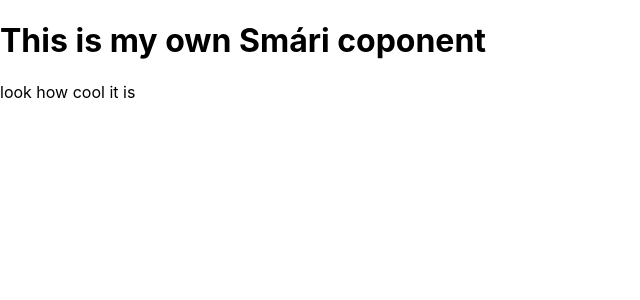
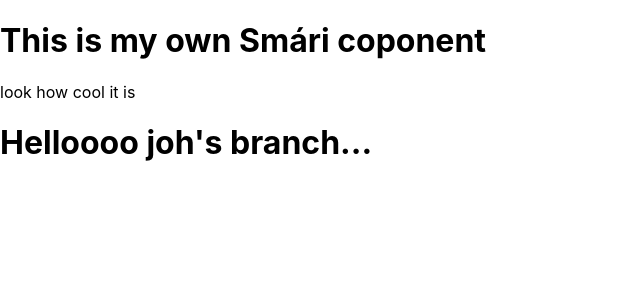
Before and after one commit to vefthroun-2020/branches, a React (Create React App) app: page / in a window 1280 px wide. Shown: the top 300 px of the page, without its empty margins (0-640 px from the left). Built offline with nearby package versions, Linux system fonts and the light colour scheme.

Commit message:
some messageeee

```diff
--- a/src/App.js
+++ b/src/App.js
@@ -1,9 +1,11 @@
 import Smari from './components/Smari';
+import Johann from './components/Johann';
 
 function App() {
   return (
     <div>
       <Smari />
+      <Johann />
     </div>
   );
 }
--- /dev/null
+++ b/src/components/Johann.js
@@ -0,0 +1,9 @@
+import React from 'react';
+
+function Johann() {
+  return (
+    <h1>Helloooo joh's branch...</h1>
+  );
+}
+
+export default Johann;
```
Also changed, not shown: 1 other file (tests, documents, lock files or other folders).
